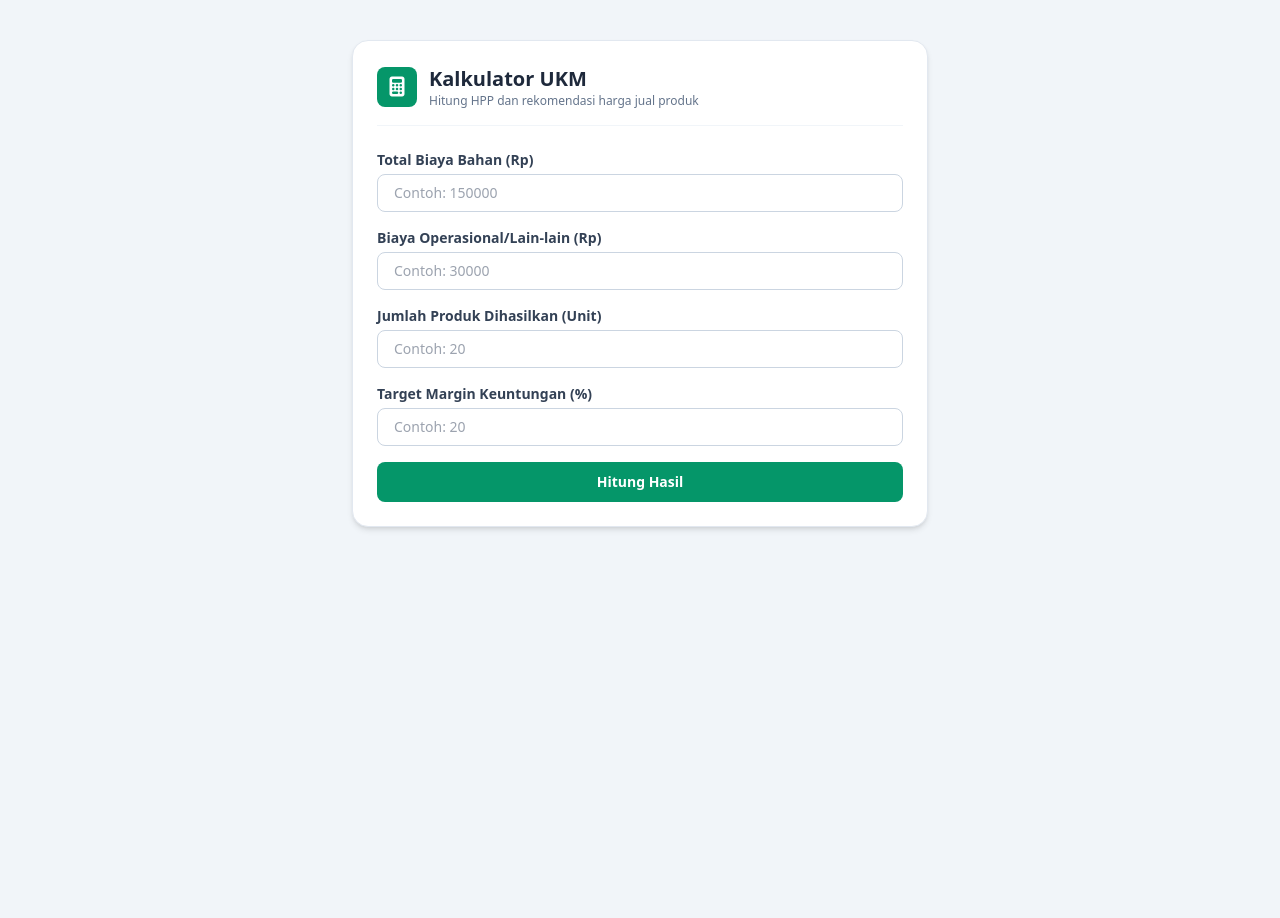
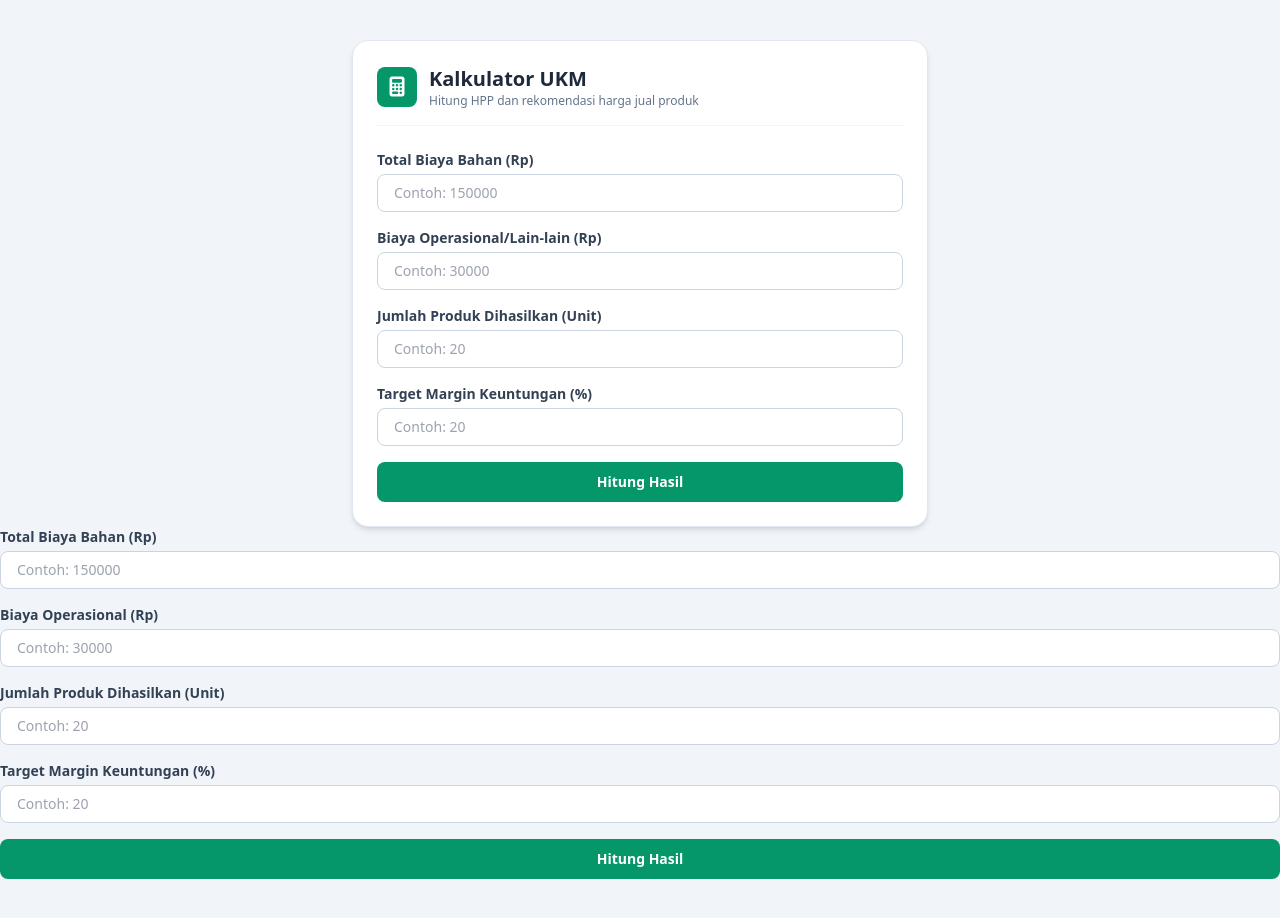
Before and after one commit to rifkiadihimawan59-blip/kakulator-umkm, a plain HTML site: page index.html in a window 1280 px wide. Before the commit the page ends 800 px from the top, so only its background shows below. Drawn offline with nearby package versions, Linux system fonts and the light colour scheme; a script that the page names is missing.

Commit message:
add calculation input form section

```diff
--- a/index.html
+++ b/index.html
@@ -53,7 +53,29 @@
             </div>
         </div>
     </div>
+       <form id="calcForm" class="space-y-4">
+            <div>
+                <label class="block text-sm font-semibold text-slate-700 mb-1">Total Biaya Bahan (Rp)</label>
+                <input type="number" id="modal" required placeholder="Contoh: 150000" class="w-full px-4 py-2 border border-slate-300 rounded-lg focus:ring-2 focus:ring-emerald-500 outline-none text-sm">
+            </div>
 
+            <div>
+                <label class="block text-sm font-semibold text-slate-700 mb-1">Biaya Operasional (Rp)</label>
+                <input type="number" id="operasional" required placeholder="Contoh: 30000" class="w-full px-4 py-2 border border-slate-300 rounded-lg focus:ring-2 focus:ring-emerald-500 outline-none text-sm">
+            </div>
+
+            <div>
+                <label class="block text-sm font-semibold text-slate-700 mb-1">Jumlah Produk Dihasilkan (Unit)</label>
+                <input type="number" id="jumlah" required placeholder="Contoh: 20" class="w-full px-4 py-2 border border-slate-300 rounded-lg focus:ring-2 focus:ring-emerald-500 outline-none text-sm">
+            </div>
+
+            <div>
+                <label class="block text-sm font-semibold text-slate-700 mb-1">Target Margin Keuntungan (%)</label>
+                <input type="number" id="margin" required placeholder="Contoh: 20" class="w-full px-4 py-2 border border-slate-300 rounded-lg focus:ring-2 focus:ring-emerald-500 outline-none text-sm">
+            </div>
+
+            <button type="button" onclick="hitungKeuntungan()" class="w-full bg-emerald-600 hover:bg-emerald-700 text-white font-bold py-2.5 rounded-lg transition text-sm">Hitung Hasil</button>
+        </form>
     <script src="script.js"></script>
 </body>
 </html>
```
